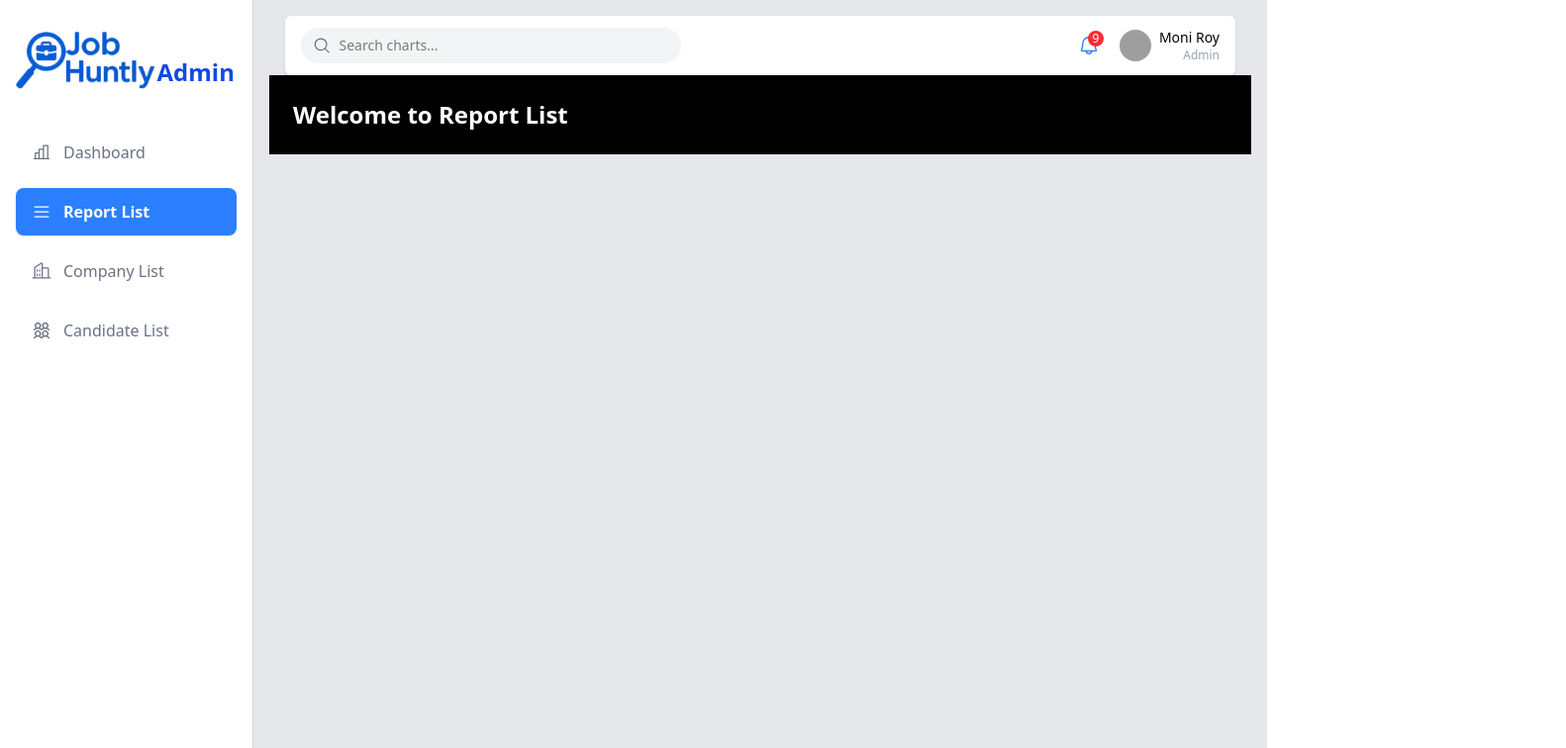
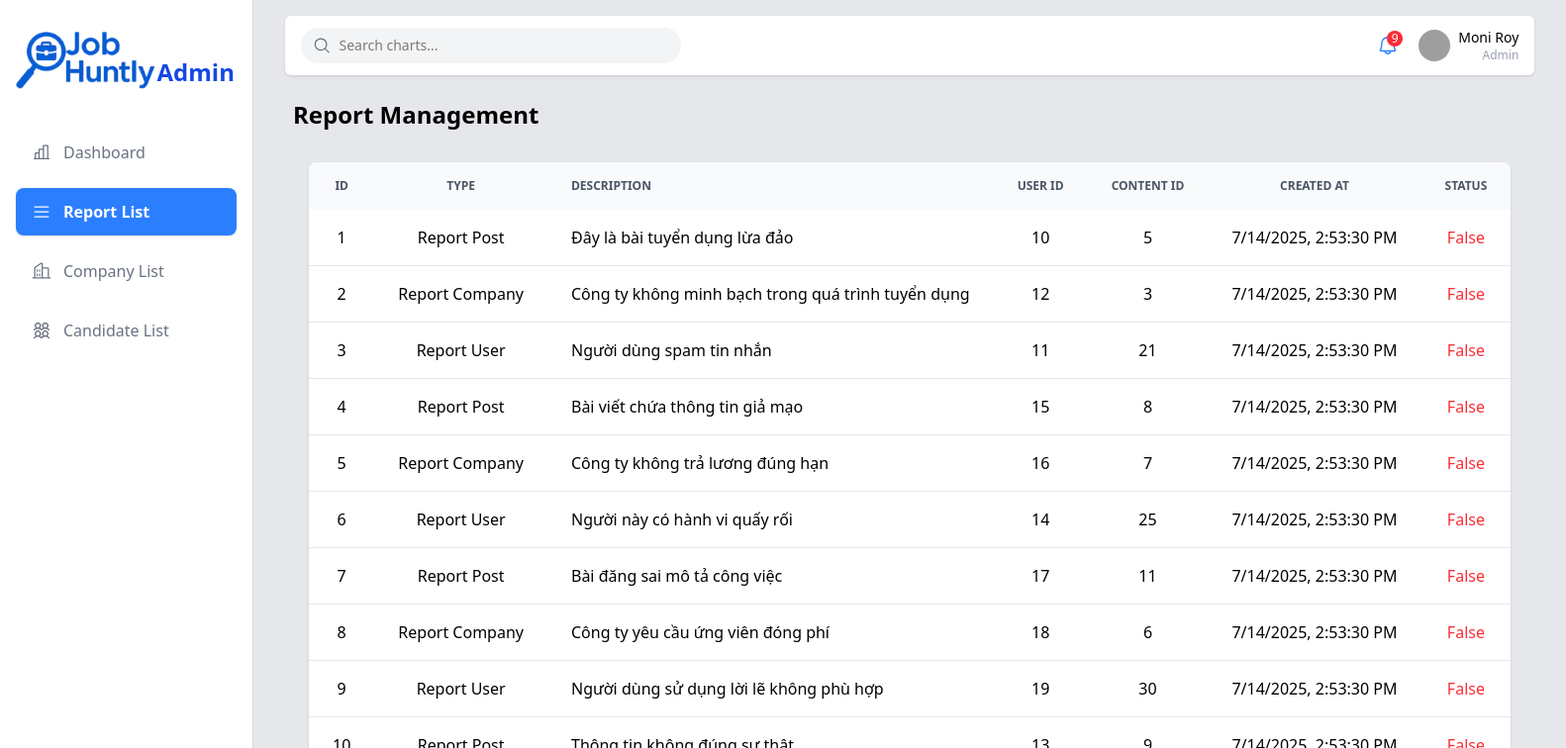
Before and after one commit to Group-3-KTC/job-huntly-admin-app, a React (Vite) app: page /listReport in a window 1280 px wide. Shown: the top 756 px of the page at 99% size, 1582 px wide, since content can reach past the window. Built offline with nearby package versions, Linux system fonts and the light colour scheme; sample sign-in values are in the browser's storage; grey boxes are pictures that could not be loaded.

Commit message:
page-report-list-admin

```diff
--- /dev/null
+++ b/src/features/reportlist/components/ReportTable.tsx
@@ -0,0 +1,64 @@
+import React from 'react'
+import { Table, type TableColumn } from "../../../components/ui/Table";
+import type { Reports } from '../mockApi/mockReport';
+import { mockReport } from '../mockApi/mockReport';
+
+const columns: TableColumn<Reports>[] = [
+  {
+    key: "id",
+    title: "ID",
+    width: "80px",
+    align: "center",
+  },
+  {
+    key: "reportType",
+    title: "Type",
+    align: "center",
+  },
+  {
+    key: "description",
+    title: "Description",
+    align: "left",
+  },
+  {
+    key: "userId",
+    title: "User ID",
+    align: "center",
+  },
+  {
+    key: "reportedContentId",
+    title: "Content ID",
+    align: "center",
+  },
+  {
+    key: "createAt",
+    title: "Created At",
+    align: "center",
+    render: (value) => new Date(value).toLocaleString(),
+  },
+  {
+    key: "status",
+    title: "Status",
+    align: "center",
+    render: (value) => (
+      <span className={value === "True" ? "text-green-600" : "text-red-500"}>
+        {value}
+      </span>
+    ),
+  },
+];
+
+const ReportTable = () => {
+  return (
+    <div className="p-4">
+      <Table
+        columns={columns}
+        data={mockReport}
+        keyExtractor={(report) => report.id}
+        emptyMessage="Không có báo cáo nào"
+      />
+    </div>
+  );
+};
+
+export default ReportTable;
--- a/src/features/reportlist/pages/ReportList.tsx
+++ b/src/features/reportlist/pages/ReportList.tsx
@@ -1,9 +1,11 @@
 import React from 'react'
+import ReportTable from '../components/ReportTable';
 
 const ReportList = () => {
   return (
-    <div className="p-6 bg-black">
-      <h1 className="text-2xl font-semibold text-white">Welcome to Report List</h1>
+ <div className="p-6">
+      <h1 className="text-2xl font-bold mb-4">Report Management</h1>
+      <ReportTable />
     </div>
   );
 }
```
